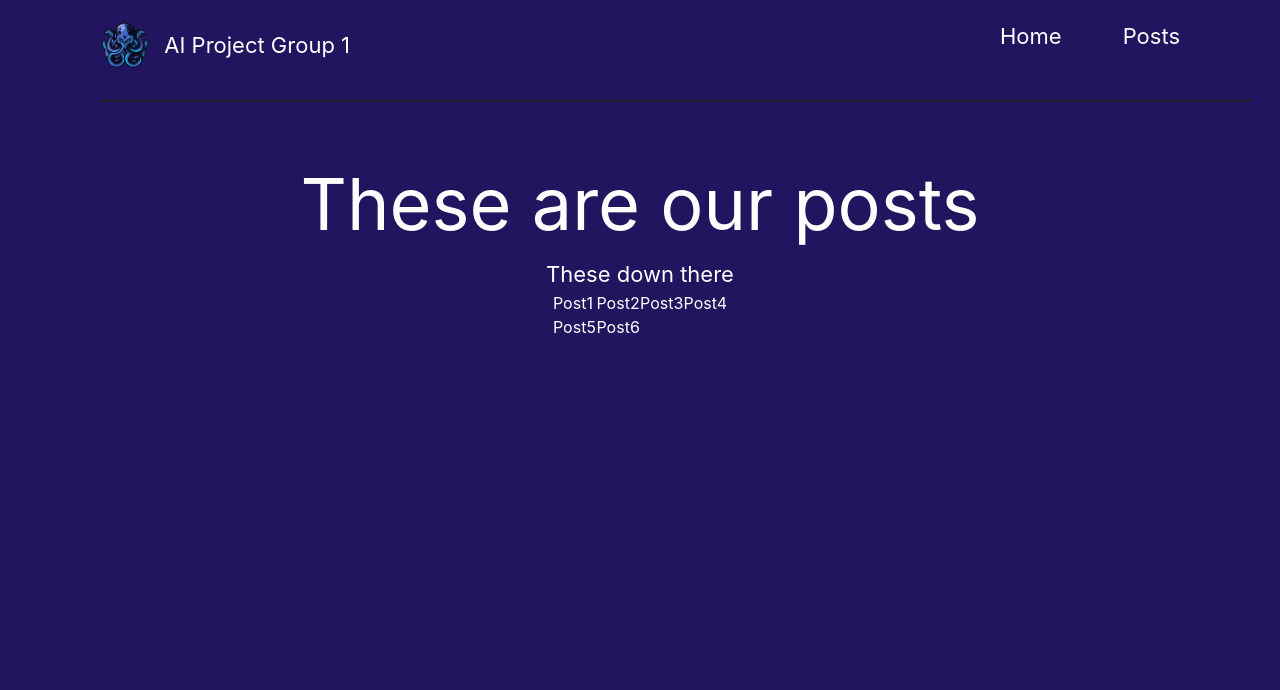
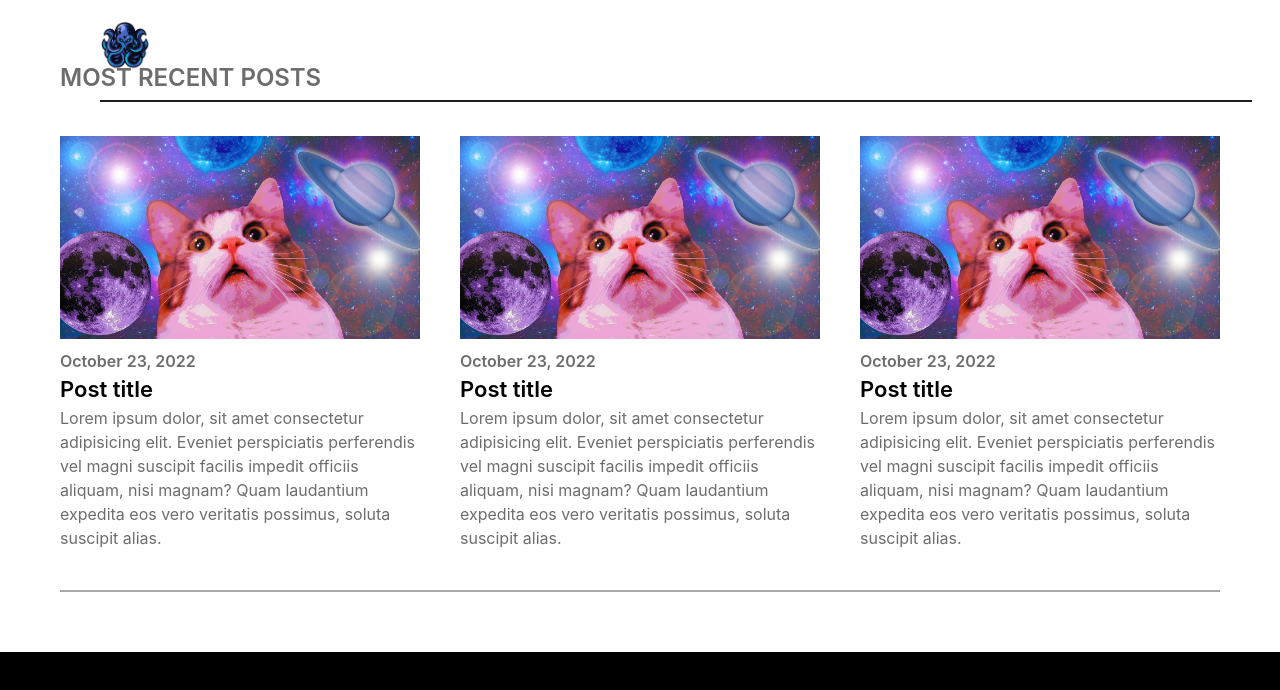
Before and after one commit to CarlosEGCH/AIRobotBlog, a React (Create React App) app in the folder project/: page /posts in a window 1280 px wide. Shown: the top 690 px of the page. Built offline with nearby package versions, Linux system fonts and the light colour scheme.

Commit message:
All posts section created

```diff
--- /dev/null
+++ b/project/src/components/Content.js
@@ -0,0 +1,24 @@
+import "../styles/Content.css";
+
+import ai from "../assets/ai.png";
+
+import Post from "./Post";
+
+export default function Content(){
+
+    return(
+        <section className={"content-wrapper"}>
+            <h1 className={"content-header"}>ALL POSTS</h1>
+            <div className={"content-posts"}>
+                <Post image={ai}></Post>
+                <Post image={ai}></Post>
+                <Post image={ai}></Post>
+                <Post image={ai}></Post>
+                <Post image={ai}></Post>
+                <Post image={ai}></Post>
+                <Post image={ai}></Post>
+                <Post image={ai}></Post>
+            </div>
+        </section>
+    )
+}
--- a/project/src/components/Homepage.js
+++ b/project/src/components/Homepage.js
@@ -3,12 +3,15 @@ import "../styles/Homepage.css";
 import { Button } from '@chakra-ui/react'
 import Hero from "./Hero";
 import Posts from "./Posts";
+import Content from "./Content";
 
 export default function Homepage(){
 
     return(
         <>
             <Hero />
+            <Posts />
+            <Content />
         </>)
 
 }
--- /dev/null
+++ b/project/src/components/Post.js
@@ -0,0 +1,12 @@
+export default function Post(props){
+
+    return(
+        <div className={"posts-post"}>
+            <img src={props.image} alt="image" />
+            <h2>October 23, 2022</h2>
+            <h1>Post title</h1>
+            <p>Lorem ipsum dolor, sit amet consectetur adipisicing elit. Eveniet perspiciatis perferendis vel magni suscipit facilis impedit officiis aliquam, nisi magnam? Quam laudantium expedita eos vero veritatis possimus, soluta suscipit alias.</p>
+        </div>
+    )
+
+}
--- a/project/src/components/Posts.js
+++ b/project/src/components/Posts.js
@@ -1,22 +1,21 @@
 import "../styles/Posts.css";
+
+import Post from "./Post.js";
+
+import catto from "../assets/catto.jpg";
 
 export default function Posts(){
 
     return (
     <section id={"posts"} className={"posts-wrapper"}>
         <div className={"posts-header"}>
-            <h1>These are our posts</h1>
-            <h4>These down there</h4>
+            <h1>MOST RECENT POSTS</h1>
         </div>
         <div className={"posts-container"}>
-            <div className={"post"}>Post1</div>
-            <div className={"post"}>Post2</div>
-            <div className={"post"}>Post3</div>
-            <div className={"post"}>Post4</div>
-            <div className={"post"}>Post5</div>
-            <div className={"post"}>Post6</div>
+            <Post image={catto} />
+            <Post image={catto} />
+            <Post image={catto} />
         </div>
     </section>
     );
-
 }
--- /dev/null
+++ b/project/src/styles/Content.css
@@ -0,0 +1,30 @@
+.content-wrapper{
+    background: white;
+    color: black;
+    padding: 60px;
+    padding-top: 10px;
+}
+.content-wrapper .content-header{
+    font-size: 24px;
+    font-weight: 600;
+    color: rgb(109,109,109);
+}
+.content-wrapper .content-posts{
+    display: grid;
+    grid-template-columns: 1fr 1fr 1fr 1fr;
+    margin-top: 40px;
+    width: 100%;
+    gap: 40px;
+    padding-bottom: 40px;
+}
+.content-wrapper .content-posts .posts-post h2 {
+    font-size: 16px;
+    font-weight: 600;
+    margin-top: 10px;
+}
+
+.content-wrapper .content-posts .posts-post h1 {
+    font-size: 22px;
+    font-weight: 600;
+    color: black;
+}
--- a/project/src/styles/Navbar.css
+++ b/project/src/styles/Navbar.css
@@ -21,6 +21,7 @@
     flex-direction: row;
     justify-content: space-between;
     width: 180px;
+    align-items: center;
 }
 .navbar-wrapper .navbar-logo-container{
     display: flex;
--- a/project/src/styles/Posts.css
+++ b/project/src/styles/Posts.css
@@ -1,28 +1,35 @@
 .posts-wrapper{
-    height: 900px;
     display: flex;
     flex-direction: column;
-    align-items: center;
-    padding-top: 150px;
-    background-color: #22145F;
-    background-repeat: no-repeat;
-    background-size: 1920px;
-    background-position: center;
+    align-items: start;
+    padding-top: 50px;
+    background-color: white;
     overflow-y: hidden;
     position: relative;
+    color: rgb(109, 109, 109);
+    padding: 60px;
 }
 .posts-wrapper .posts-header h1{
-    font-size: 72px;
-    text-align: center;
-}
-.posts-wrapper .posts-header h4 {
-    font-size: 22px;
-    text-align: center;
+    font-size: 24px;
+    font-weight: 600;
 }
 .posts-wrapper .posts-container{
     display: grid;
-    grid-template-columns: 1fr 1fr 1fr 1fr;
+    grid-template-columns: 1fr 1fr 1fr ;
+    margin-top: 40px;
+    width: 100%;
+    gap: 40px;
+    padding-bottom: 40px;
+    border-bottom: 2px solid darkgray;
 }
-.posts-wrapper .posts-container .post {
-
+.posts-wrapper .posts-container .posts-post h2 {
+    font-size: 16px;
+    font-weight: 600;
+    margin-top: 10px;
 }
+.posts-wrapper .posts-container .posts-post h1 {
+    font-size: 22px;
+    font-weight: 600;
+    color: black;
+}
+.posts-wrapper .posts-container .posts-post p {}
```
Also changed, not shown: project/src/components/Postcard.js (deleted, +0 -11 lines), project/src/assets/ai.png (added), project/src/assets/catto.jpg (added), project/src/styles/Postcard.css (deleted).
